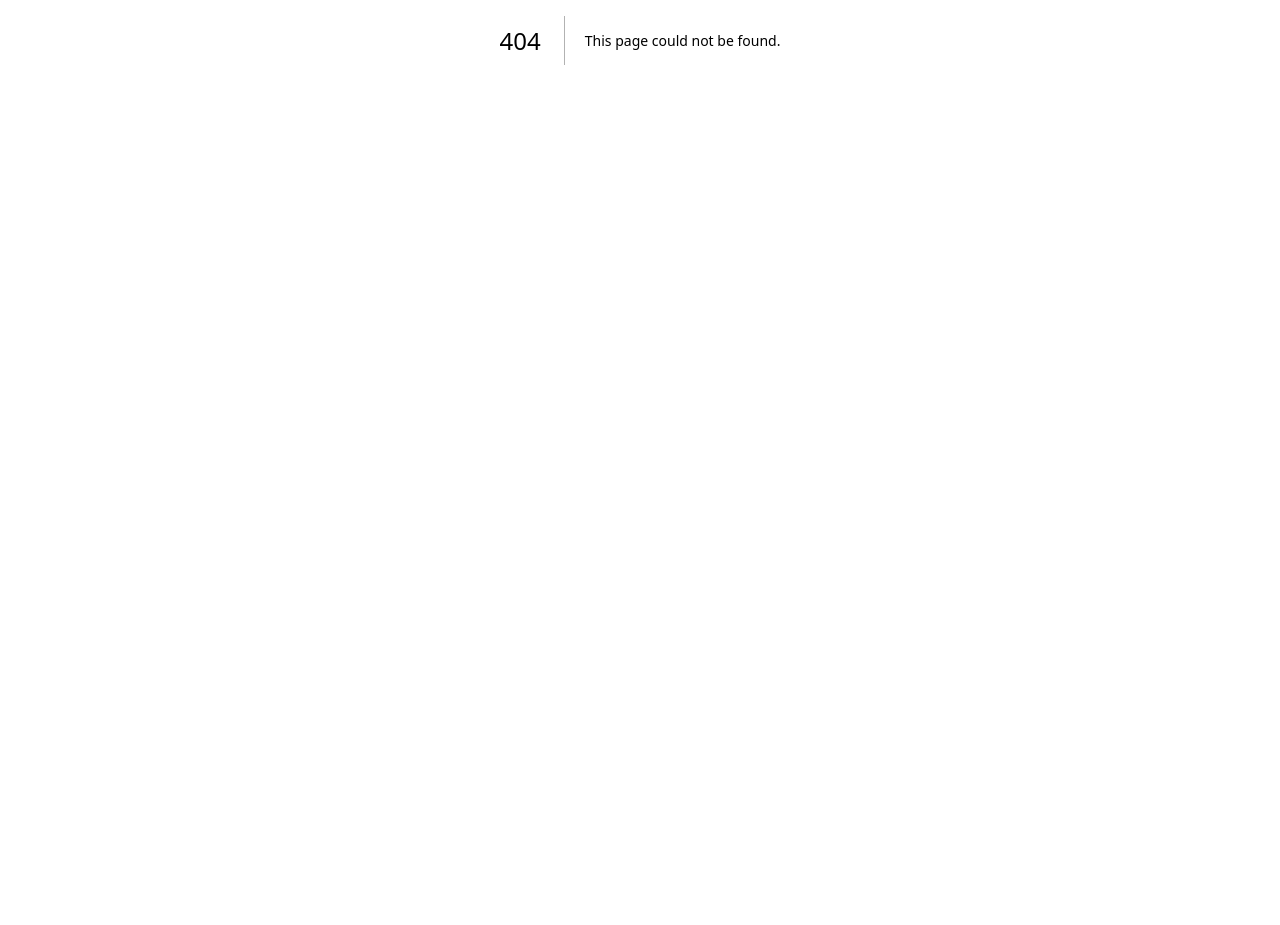
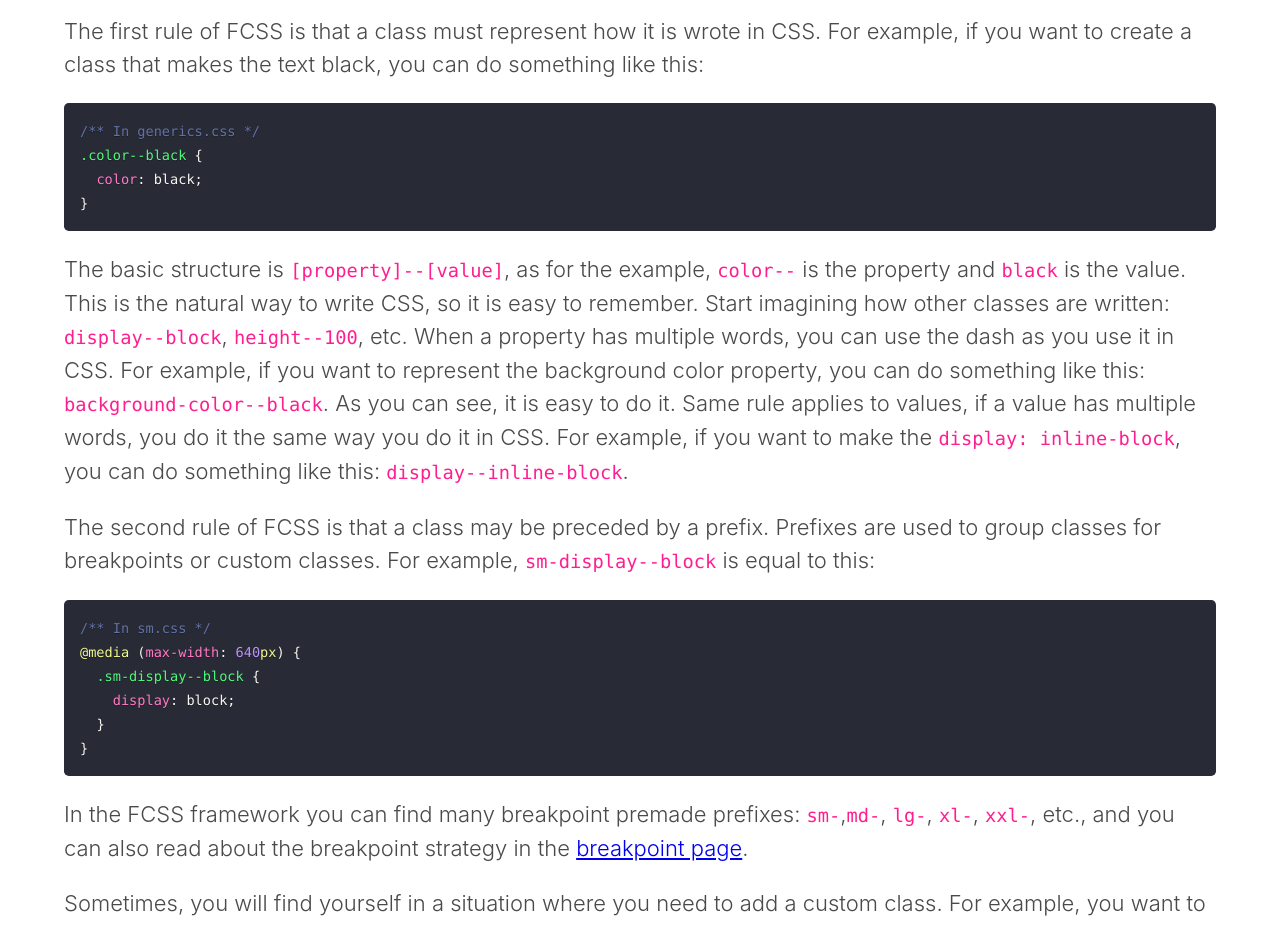
Before and after one commit to meerita/tfcssf, a Next.js app: page /syntax in a window 1280 px wide. Before the commit this address had no page. Shown: the part 360-1285 px from the top of the page. Before the commit the page ends 800 px from the top, so only its background shows below. Built offline with nearby package versions, Linux system fonts and the light colour scheme.

Commit message:
Changes.

```diff
--- a/src/pages/_app.tsx
+++ b/src/pages/_app.tsx
@@ -3,6 +3,8 @@
 import '@/styles/root.css';
 import '@/styles/normalizer.css';
 import '@/styles/generics.css';
+import '@/styles/hovers.css';
+import '@/styles/focus.css';
 import '@/styles/sm.css';
 import '@/styles/md.css';
 import '@/styles/lg.css';
--- a/src/pages/index.tsx
+++ b/src/pages/index.tsx
@@ -44,6 +44,9 @@ export default function Home() {
             <Link href={'/installation'}>Installation</Link>
           </ListItem>
           <ListItem>
+            <Link href={'/syntax'}>The FCSS Syntax</Link>
+          </ListItem>
+          <ListItem>
             <Link href={'/performance'}>Performance stats</Link>
           </ListItem>
           <ListItem>
--- /dev/null
+++ b/src/pages/syntax/index.tsx
@@ -0,0 +1,116 @@
+/** @format */
+import Head from 'next/head';
+import Link from 'next/link';
+import DisplayLarge from '@/components/typography/DisplayLarge';
+import Main from '@/components/documentation/main';
+import BodyLarge from '@/components/typography/BodyLarge';
+import BodyMedium from '@/components/typography/BodyMedium';
+import BodySmall from '@/components/typography/BodySmall';
+import TitleLarge from '@/components/typography/TitleLarge';
+import { Prism as SyntaxHighlighter } from 'react-syntax-highlighter';
+import { dracula } from 'react-syntax-highlighter/dist/cjs/styles/prism';
+import HeadlineLarge from '@/components/typography/HeadlineLarge';
+
+export default function Syntax() {
+  return (
+    <>
+      <Head>
+        <title>Syntax - The Functional CSS Framework (TFCSSF)</title>
+        <meta
+          name='description'
+          content='FCSSF (The Functional CSS Framework) is a versatile and lightweight functional CSS framework that simplifies the process of styling web applications. This repository contains the core FCSSF CSS files, a Next.js documentation application, and some basic React components. '
+        />
+        <meta name='viewport' content='width=device-width, initial-scale=1' />
+        <link rel='icon' href='/favicon.ico' />
+      </Head>
+      <Main>
+        <BodySmall>
+          <Link href='/'>Home</Link>
+        </BodySmall>
+        <DisplayLarge>The natural FCSS syntax</DisplayLarge>
+        <BodyLarge>
+          Writing Functional CSS using other frameworks is possible, but the
+          learning curve is steep. The syntax is not natural, and it is hard to
+          remember. FCSS is different. The syntax is natural, and it is easy to
+          remember. This guide will show you how to write Functional CSS using
+          FCSS.
+        </BodyLarge>
+        <BodyMedium>
+          The first rule of FCSS is that a class must represent how it is wrote
+          in CSS. For example, if you want to create a class that makes the text
+          black, you can do something like this:
+        </BodyMedium>
+        <SyntaxHighlighter language='css' style={dracula}>
+          {`/** In generics.css */
+.color--black {
+  color: black;
+}
+`}
+        </SyntaxHighlighter>
+        <BodyMedium>
+          The basic structure is <code>[property]--[value]</code>, as for the
+          example, <code>color--</code> is the property and <code>black</code>{' '}
+          is the value. This is the natural way to write CSS, so it is easy to
+          remember. Start imagining how other classes are written:{' '}
+          <code>display--block</code>, <code>height--100</code>, etc. When a
+          property has multiple words, you can use the dash as you use it in
+          CSS. For example, if you want to represent the background color
+          property, you can do something like this:{' '}
+          <code>background-color--black</code>. As you can see, it is easy to do
+          it. Same rule applies to values, if a value has multiple words, you do
+          it the same way you do it in CSS. For example, if you want to make the{' '}
+          <code>display: inline-block</code>, you can do something like this:{' '}
+          <code>display--inline-block</code>.
+        </BodyMedium>
+        <BodyMedium>
+          The second rule of FCSS is that a class may be preceded by a prefix.
+          Prefixes are used to group classes for breakpoints or custom classes.
+          For example, <code>sm-display--block</code> is equal to this:
+        </BodyMedium>
+
+        <SyntaxHighlighter language='css' style={dracula}>
+          {`/** In sm.css */
+@media (max-width: 640px) {
+  .sm-display--block {
+    display: block;
+  }
+}`}
+        </SyntaxHighlighter>
+        <BodyMedium>
+          In the FCSS framework you can find many breakpoint premade prefixes:{' '}
+          <code>sm-</code>,<code>md-</code>, <code>lg-</code>, <code>xl-</code>,{' '}
+          <code>xxl-</code>, etc., and you can also read about the breakpoint
+          strategy in the <Link href='/breakpoint'>breakpoint page</Link>.
+        </BodyMedium>
+        <BodyMedium>
+          Sometimes, you will find yourself in a situation where you need to add
+          a custom class. For example, you want to add a class that makes the
+          text uppercase. In that case, you need to add a prefix <code>c-</code>
+          . All rules that begin with <code>c-</code> are custom classes, and
+          these classes must be added into <code>custom.css</code>. For learning
+          more about custom classes, you can read the{' '}
+          <Link href='/customization'>customization page</Link>.
+        </BodyMedium>
+        <BodyMedium>
+          But in other situations, you will find yourself that you need to add
+          sufixes to a class. Sufixes are used to add behavior properties to a
+          class. For example, we can add the hover behavior to the{' '}
+          <code>color--</code> property: <code>color--black:hover</code>. In
+          code this looks like:
+        </BodyMedium>
+        <SyntaxHighlighter language='css' style={dracula}>
+          {`/** In generics.css */
+.color--green\\:hover:hover {
+  color: var(--green);
+}`}
+        </SyntaxHighlighter>
+        <SyntaxHighlighter language='jsx' style={dracula}>
+          {`<BodyMedium className='color--green:hover'>Hover me to see the effect.</BodyMedium>`}
+        </SyntaxHighlighter>
+        <BodyMedium className='color--green:hover'>
+          Hover me to see the effect.
+        </BodyMedium>
+      </Main>
+    </>
+  );
+}
--- /dev/null
+++ b/src/pages/syntax/test.css
@@ -0,0 +1,61 @@
+/** @format */
+
+body,
+html {
+  padding: 0;
+  margin: 0;
+  font-family: -apple-system, BlinkMacSystemFont, Segoe UI, Roboto, Oxygen,
+    Ubuntu, Cantarell, Fira Sans, Droid Sans, Helvetica Neue, sans-serif;
+}
+a {
+  color: inherit;
+  text-decoration: none;
+}
+main {
+  overflow-wrap: anywhere;
+  word-break: break-word;
+}
+* {
+  box-sizing: border-box;
+}
+#my-element,
+html {
+  scroll-behavior: smooth;
+}
+.fade-out {
+  animation-name: fadeOut;
+  animation-timing-function: ease;
+  opacity: 0;
+}
+.fade-in,
+.fade-out {
+  animation-delay: 0s;
+  animation-duration: 0.3s;
+}
+.fade-in {
+  animation-name: fadeIn;
+  animation-timing-function: ease;
+  opacity: 1;
+}
+@keyframes fadeOut {
+  0% {
+    opacity: 1;
+  }
+  to {
+    opacity: 0;
+  }
+}
+@keyframes fadeIn {
+  0% {
+    opacity: 0;
+  }
+  to {
+    opacity: 1;
+  }
+}
+.pt-0 {
+  padding-top: 0 !important;
+}
+p {
+  margin-top: 0;
+}
```
Also changed, not shown: src/pages/customization/index.tsx (+29 -9 lines), src/pages/installation/index.tsx (+22 -15 lines).
